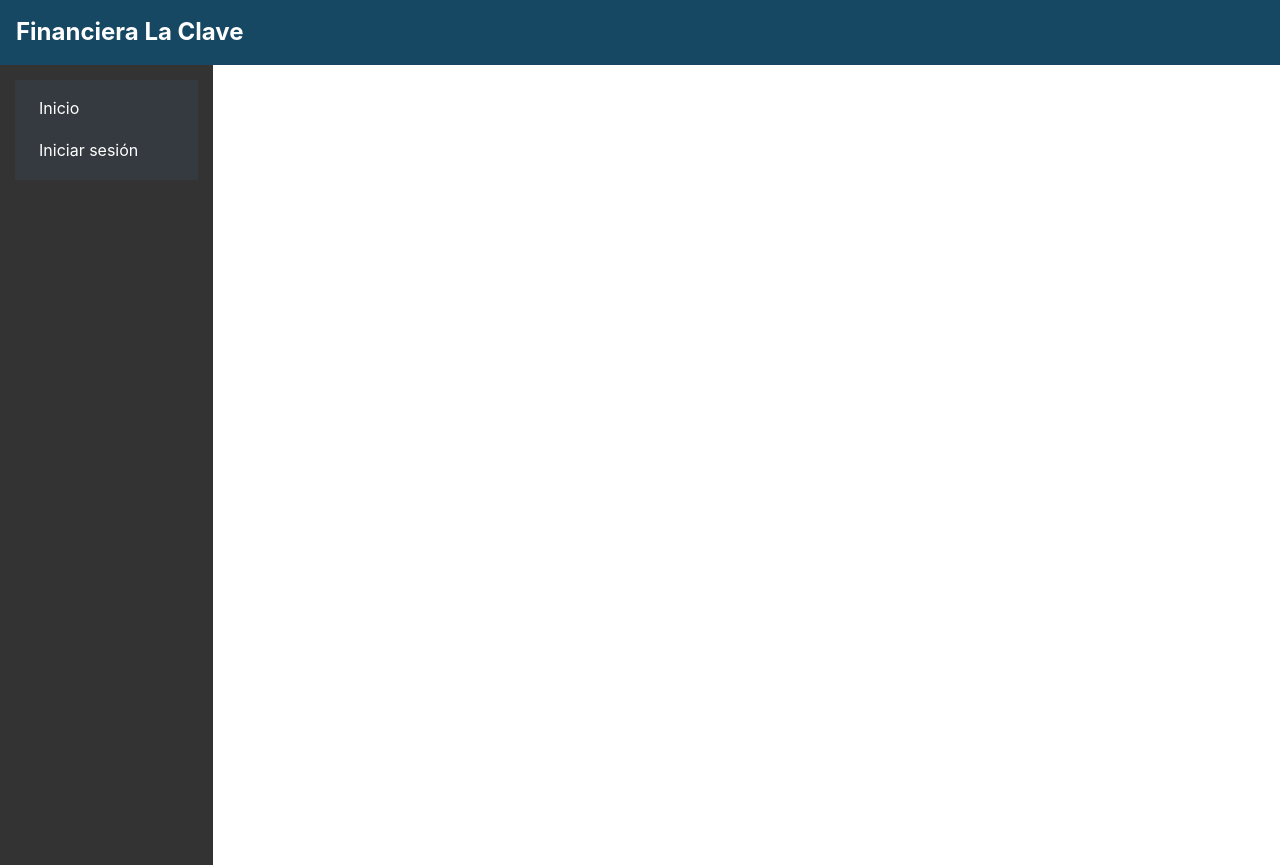
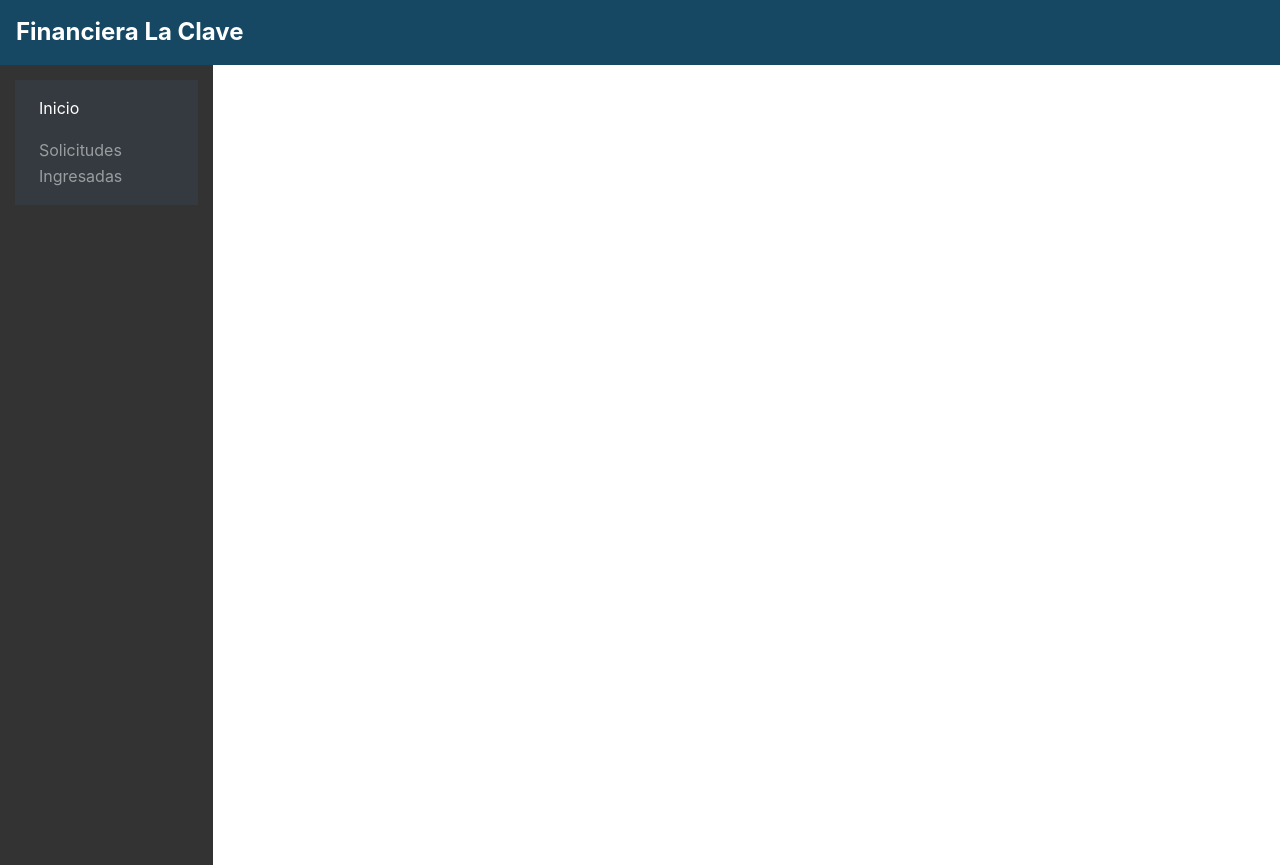
Before and after one commit to benjas909/IS-Grupo-16, a React (Create React App) app in the folder frontend/: page /users/create in a window 1280 px wide. Built offline with nearby package versions, Linux system fonts and the light colour scheme; the HTML template or start-up script is replaced by a standard one.

Commit message:
Lista de cotizaciones

```diff
--- a/frontend/src/App.js
+++ b/frontend/src/App.js
@@ -23,7 +23,7 @@ import ReqsView from "./views/requests/show";
 import Home from "./views/Home";
 
 export default function App() {
-  const [userRole, setUserRole] = useState("user");
+  const [userRole, setUserRole] = useState("supervisor");
 
   return (
     <Router>
--- a/frontend/src/views/requests/index.jsx
+++ b/frontend/src/views/requests/index.jsx
@@ -39,7 +39,7 @@ export default function index() {
   return (
 		<Container className="pt-4">
 			<div className="d-flex align-items-center">
-				<h1>Listado de Solicitudes</h1>
+				<h1>Lista de cotizaciones</h1>
 			</div>
 
 			<Table striped bordered hover>
--- a/frontend/src/views/users/create.jsx
+++ b/frontend/src/views/users/create.jsx
@@ -14,7 +14,7 @@ export default function create() {
 			history.push(`/`);
 		} catch (error) {
 			console.log(error);
-			alert("A ocurrido un error al actualizar");
+			alert("Ha ocurrido un error al actualizar");
 		}
 	};
 
```
Also changed, not shown: 2 other files (tests, documents, lock files or other folders).
